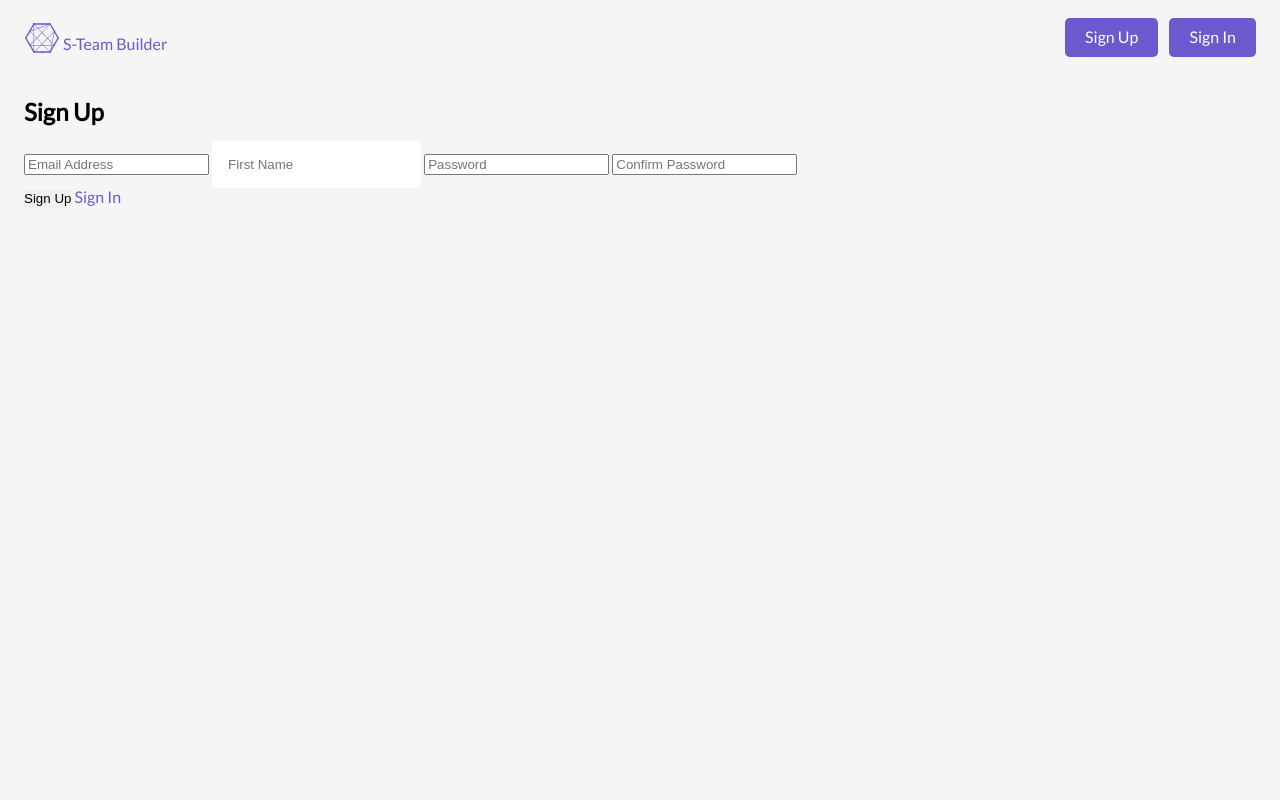
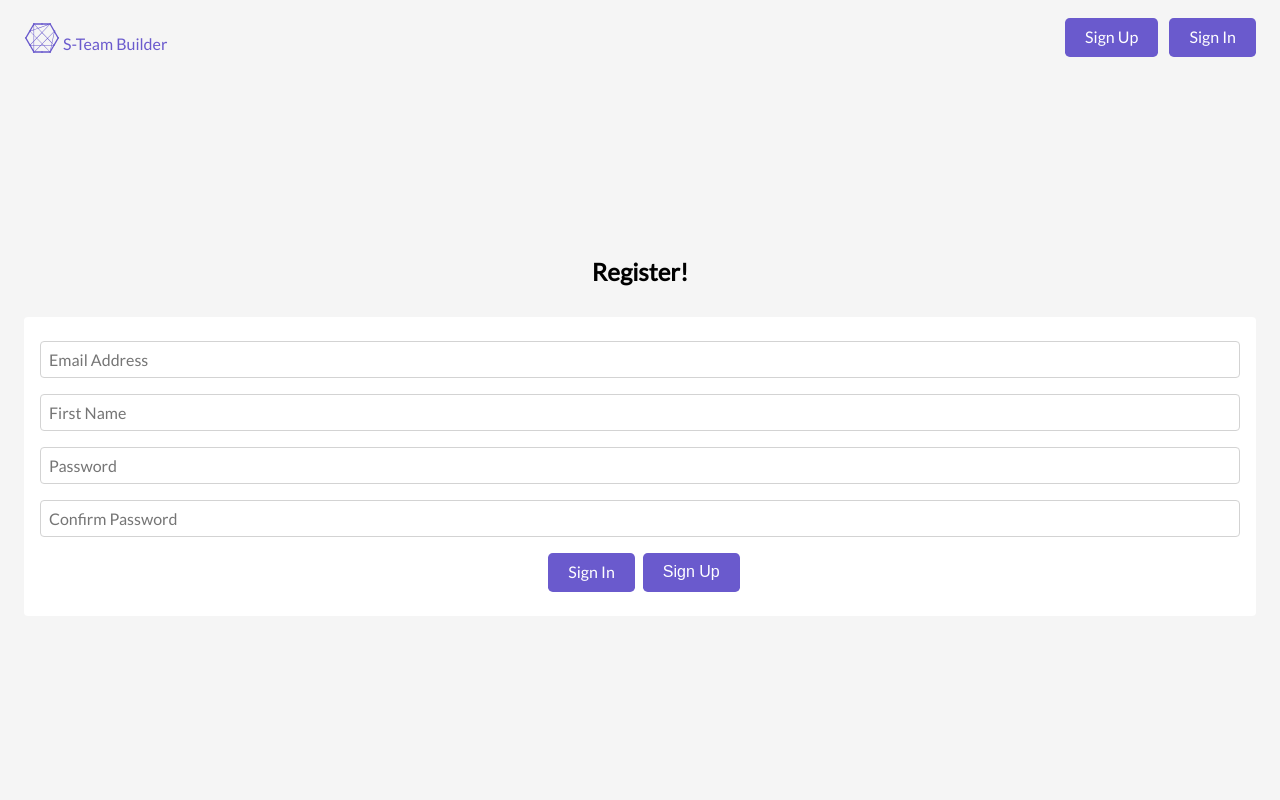
Before and after one commit to Marksparkyryan/SocialTeamBuilder, a Django app: page /accounts/register/ in a window 1280 px wide. Run offline with Django 3.2, Linux system fonts and the light colour scheme; some libraries are stand-ins or nearby versions.

Commit message:
add css for registration page

```diff
--- a/socialteambuilder/accounts/forms.py
+++ b/socialteambuilder/accounts/forms.py
@@ -39,19 +39,34 @@ class UserCreationForm(forms.ModelForm):
     fields, plus a repeated password."""
     email = forms.EmailField(
         label='',
-        widget=forms.EmailInput(attrs={'placeholder': 'Email Address'})
+        widget=forms.EmailInput(
+            attrs={
+                'placeholder': 'Email Address',
+                'class': 'card-input'
+                })
     )
     first_name = forms.CharField(
         label='',
-        widget=forms.TextInput(attrs={'placeholder': 'First Name'})
+        widget=forms.TextInput(
+            attrs={
+                'placeholder': 'First Name',
+                'class': 'card-input'
+                })
     )
     password1 = forms.CharField(
         label='',
-        widget=forms.PasswordInput(attrs={'placeholder': 'Password'})
+        widget=forms.PasswordInput(
+            attrs={
+                'placeholder': 'Password',
+                'class': 'card-input'
+                })
     )
     password2 = forms.CharField(
         label='',
-        widget=forms.PasswordInput(attrs={'placeholder': 'Confirm Password'})
+        widget=forms.PasswordInput(attrs={
+            'placeholder': 'Confirm Password',
+            'class': 'card-input'
+            })
     )
 
     class Meta:
--- a/socialteambuilder/accounts/templates/accounts/register.html
+++ b/socialteambuilder/accounts/templates/accounts/register.html
@@ -5,16 +5,19 @@
 
 {% block body %}
 <div class="bounds">
-    <div class="register-form">
-      <h2>Sign Up</h2>
+    <div class="flex-window-container">
+      <h2>Register!</h2>
+      <div class="card">
       <form method="POST">
         {% csrf_token %}
         {{ form }}
-        <div class="signup-buttons">
-            <button type="submit" class="button-signup">Sign Up</button>
-            <a class="button" href="{% url 'login' %}">Sign In</a>
+        <div class="center-button-container">
+            <a class="bubble-dark" href="{% url 'login' %}">Sign In</a>
+            <button type="submit" class="bubble-dark">Sign Up</button>
+
         </div>
       </form>
     </div>
+    </div>
   </div>
 {% endblock %}
--- a/socialteambuilder/assets/sass/css/style.css
+++ b/socialteambuilder/assets/sass/css/style.css
@@ -69,6 +69,18 @@
   margin-right: 0;
 }
 
+.center-button-container {
+  display: flex;
+  justify-content: center;
+  align-items: center;
+}
+.center-button-container .bubble-dark {
+  margin: 0.5rem;
+}
+.center-button-container .bubble-dark:last-of-type {
+  margin-right: 0;
+}
+
 .select2 {
   margin: 1rem 0 0.5rem;
 }
@@ -114,6 +126,7 @@ button {
   border-color: none;
   border-image: none;
   line-height: unset;
+  font-size: unset;
 }
 
 input[type=text] {
--- a/socialteambuilder/assets/sass/scss/_base.scss
+++ b/socialteambuilder/assets/sass/scss/_base.scss
@@ -11,6 +11,7 @@ button {
     border-color: none;
     border-image: none;
     line-height: unset;
+    font-size: unset;
 }
 
 input {
--- a/socialteambuilder/assets/sass/scss/_layout.scss
+++ b/socialteambuilder/assets/sass/scss/_layout.scss
@@ -73,6 +73,19 @@
     }
 }
 
+.center-button-container {
+    display: flex;
+    justify-content: center;
+    align-items: center;
+
+    .bubble-dark {
+        margin: 0.5rem;
+    }
+
+    .bubble-dark:last-of-type {
+        margin-right: 0;
+    }
+}
 
 .select2 {
     margin: 1rem 0 0.5rem;
```
Also changed, not shown: 1 other file.
